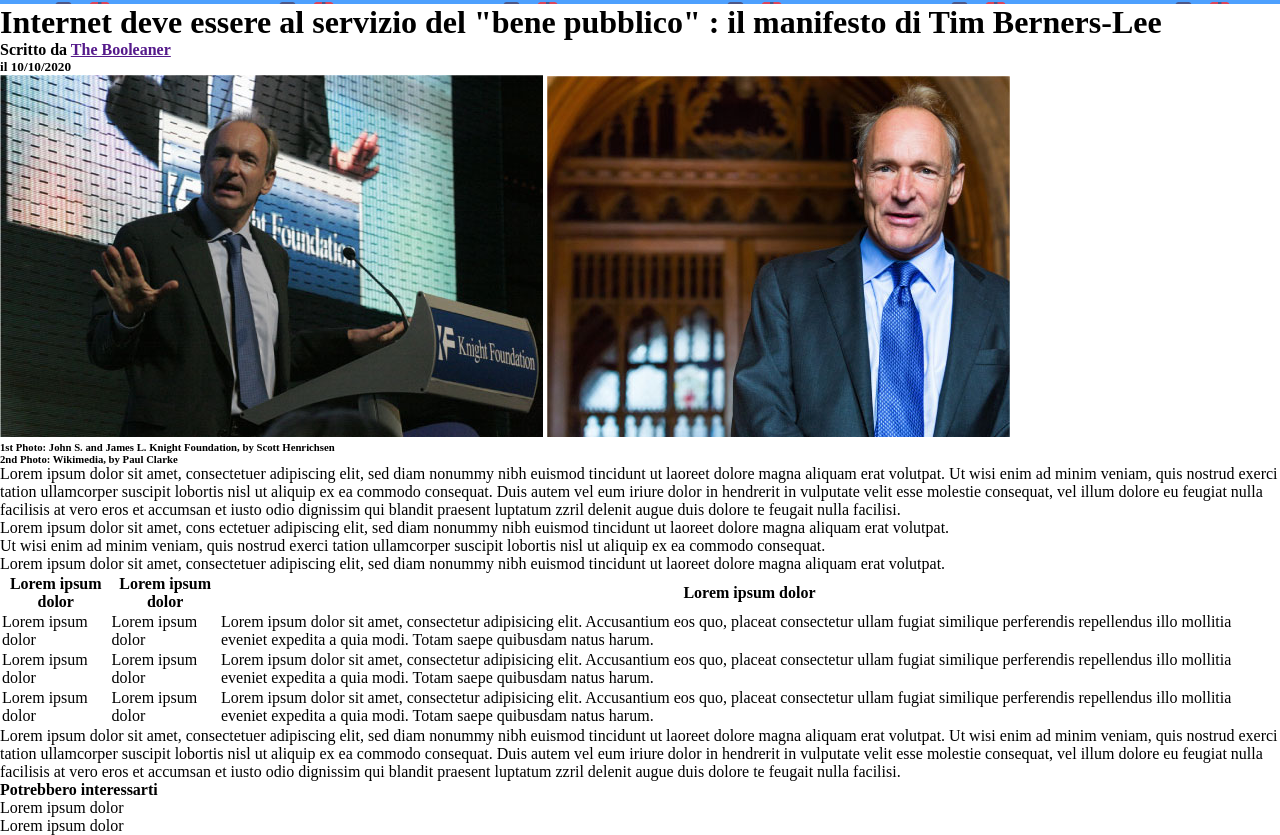
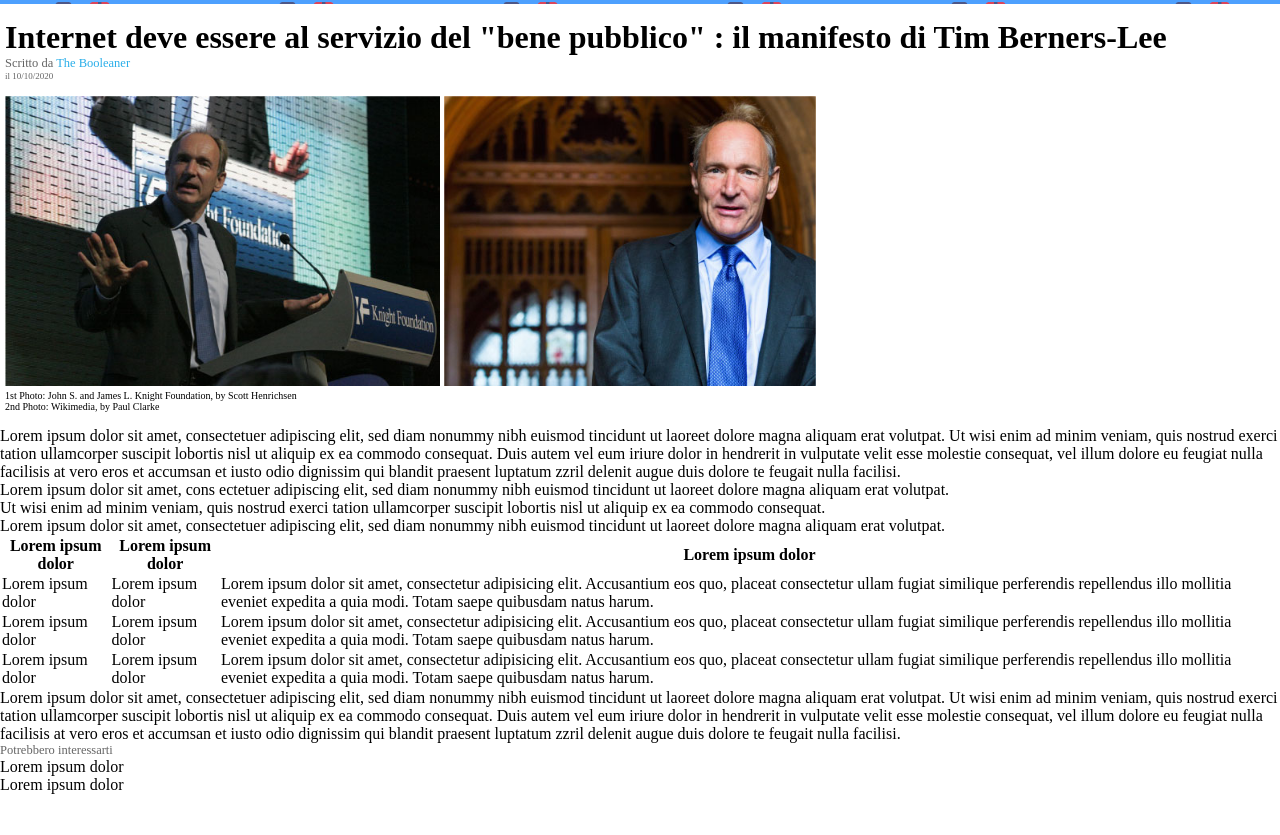
Before and after one commit to MattiaPiazzolla/html-css-booleaner, a plain HTML site: page index.html in a window 1280 px wide. Shown: the part 71-906 px from the top of the page. After the commit the page ends 865 px from the top, so only its background shows below. Drawn offline with Linux system fonts and the light colour scheme.

Commit message:
[UPD] styled the article header and the article photos

```diff
--- a/css/style.css
+++ b/css/style.css
@@ -18,3 +18,40 @@ body{
     width: 150px;
     margin-top: 30px;
 }
+
+.grey{
+    color: rgb(100, 100, 100);
+}
+
+h4{
+    font-size: 12.5px;
+    font-weight: 400;
+}
+h5{
+    font-size: 9px;
+    font-weight: 400;
+}
+
+a{
+    text-decoration: none;
+    color: #29AEE9;
+}
+
+.article-header{
+    margin: 15px 5px;
+}
+
+.main-photo-container{
+    width: 100%;
+    padding-left: 5px;
+    margin-bottom: 15px;
+}
+
+.main-photo-container img{
+    height: 290px;
+}
+
+.photo-descriptions{
+    font-size: 10px;
+    font-weight: 100;
+}
--- a/index.html
+++ b/index.html
@@ -17,8 +17,8 @@
         <!--Header articolo-->
         <div class="article-header">
             <h1>Internet deve essere al servizio del "bene pubblico" : il manifesto di Tim Berners-Lee</h1>
-            <h4>Scritto da <a href="" class="article-author">The Booleaner</a></h4>
-            <h5>il 10/10/2020</h5>
+            <h4 class="grey">Scritto da <a href="" class="article-author">The Booleaner</a></h4>
+            <h5 class="grey">il 10/10/2020</h5>
         </div>
         <!--Immagini articolo-->
         <div class="main-photo-container">
@@ -78,7 +78,7 @@
     </main>
     <footer>
         <div class="article-suggestion-container">
-            <h4 class="footer-suggestions">Potrebbero interessarti</h4>
+            <h4 class="grey footer-suggestions">Potrebbero interessarti</h4>
             <div class="first suggestion-box">
                 Lorem ipsum dolor
             </div>
```
